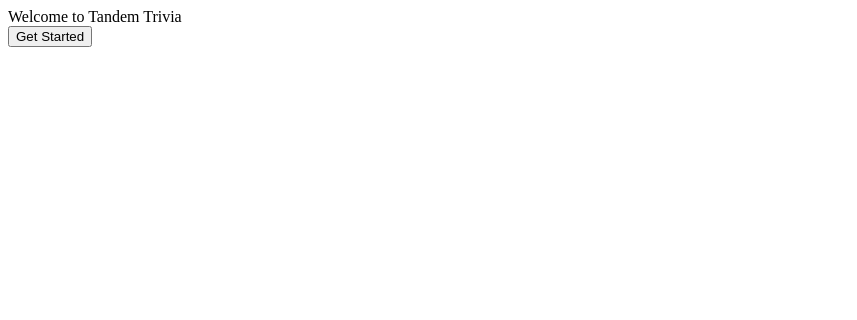
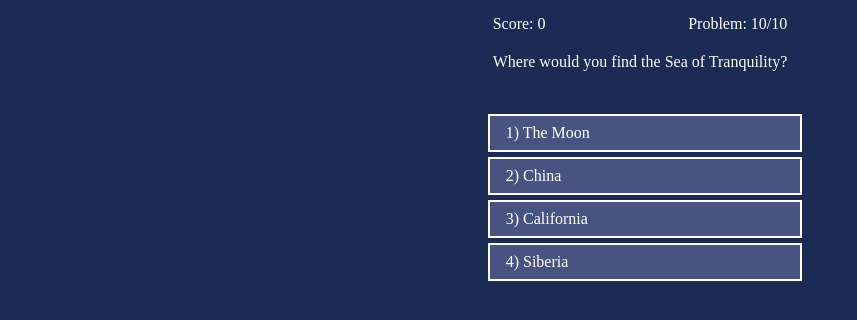
Before and after one commit to jsolis14/tandemCodingChallenge, a React (Create React App) app: page / in a window 1280 px wide. Shown: the top 320 px of the page, without its empty margins (0-857 px from the left). Built offline with nearby package versions, Linux system fonts and the light colour scheme.

Commit message:
added styling

```diff
--- a/public/index.html
+++ b/public/index.html
@@ -1,10 +1,13 @@
 <!DOCTYPE html>
 <html lang="en">
+
 <head>
   <meta charset="utf-8" />
   <title>Simple React App</title>
 </head>
-  <body>
+
+<body style='margin:0px; background-color:#1b2b54'>
   <div id="root"></div>
 </body>
+
 </html>
--- a/src/App.js
+++ b/src/App.js
@@ -1,7 +1,9 @@
 import React from 'react';
 import TriviaGame from './components/TriviaGame';
 
+
 function App() {
+
   return (
     <TriviaGame />
   );
--- a/src/components/AnswerChoices.js
+++ b/src/components/AnswerChoices.js
@@ -4,13 +4,10 @@ import ListItem from '@material-ui/core/ListItem';
 import { makeStyles } from '@material-ui/core/styles';
 
 const useStyles = makeStyles((theme) => ({
-    root: {
-        width: '100%',
-        maxWidth: 360,
-        backgroundColor: theme.palette.background.paper,
-    },
-    selected: {
-        backgroundColor: 'red'
+    answerChoice: {
+        border: '2px solid',
+        margin: '5px',
+        backgroundColor: '#485381'
     }
 }));
 
@@ -34,16 +31,17 @@ function getAnswerChoices(questionList, questionIdx) {
 
 
 export default function AnswerChoices({ questionList, questionIdx, setUserAnswer, userAnswer, submitPressed }) {
+    const classes = useStyles()
     const [selectedIdx, setSelectedIdx] = useState(null)
     const [answers, setAnswers] = useState([])
 
     const answerIsCorrectStyling = (idx) => {
         if (questionList[questionIdx].correct === answers[idx] && submitPressed) {
             console.log(questionList[questionIdx].correct, answers[selectedIdx])
-            return { backgroundColor: 'green' }
+            return { backgroundColor: '#4caf50' }
         } else if (submitPressed) {
 
-            return { backgroundColor: 'red' }
+            return { backgroundColor: '#f44336' }
         }
     }
 
@@ -64,7 +62,7 @@ export default function AnswerChoices({ questionList, questionIdx, setUserAnswer
     return (
         <List>
             {answers.map((ele, idx) => (
-                <ListItem button style={answerIsCorrectStyling(idx)} onClick={(event) => handleAnswerClick(event, idx)} selected={(selectedIdx === idx && userAnswer !== null) || submitPressed} value={idx} key={idx}>{`${idx + 1}) ${ele}`}</ListItem>
+                <ListItem button className={classes.answerChoice} style={answerIsCorrectStyling(idx)} onClick={(event) => handleAnswerClick(event, idx)} selected={(selectedIdx === idx && userAnswer !== null) || submitPressed} value={idx} key={idx}>{`${idx + 1}) ${ele}`}</ListItem>
             ))
             }
         </List >
--- a/src/components/EndScreen.js
+++ b/src/components/EndScreen.js
@@ -1,11 +1,56 @@
 import React from 'react'
+import { makeStyles } from '@material-ui/core/styles';
+import Button from '@material-ui/core/Button';
 
-export default function EndScreen({ score, resetGame }) {
+const useStyles = makeStyles((theme) => ({
+    root: {
+        color: '#ffffff',
+        display: 'flex',
+        flexDirection: 'column',
+        alignItems: 'center',
+        margin: 'auto',
+        fontFamily: 'Roboto Mono',
+        fontSize: '3rem',
+        [theme.breakpoints.up('xl')]: {
+            width: '1100px',
+        }
+    },
+    button: {
+        backgroundColor: '#009be5',
+        color: '#000000',
+        fontFamily: 'Roboto Mono',
+        margin: '5px',
+        '&:hover': {
+            backgroundColor: '#006db3',
+            borderColor: '#0062cc',
+            boxShadow: 'none',
+        },
+        '&:active': {
+            boxShadow: 'none',
+            backgroundColor: '#006db3',
+            borderColor: '#005cbf',
+        },
+    },
+    title: {
+        margin: '5px',
+        padding: '5px'
+    }
 
+}));
+
+export default function EndScreen({ score, resetGame, userAnswers }) {
+    const classes = useStyles();
     return (
-        <div>
-            <div>{`your score was ${score}`}</div>
-            <button onClick={resetGame}>Reset Game</button>
+        <div className={classes.root}>
+            <div>
+                <div>{`Your score was: ${score}`}</div>
+            </div>
+            <div>
+
+            </div>
+            <div>
+                <Button className={classes.button} onClick={resetGame}>Reset Game</Button>
+            </div>
         </div>
     )
 }
--- a/src/components/StartScreen.js
+++ b/src/components/StartScreen.js
@@ -1,11 +1,48 @@
 import React from 'react'
+import { makeStyles } from '@material-ui/core/styles';
+import Button from '@material-ui/core/Button';
+const useStyles = makeStyles((theme) => ({
+    root: {
+        color: '#ffffff',
+        display: 'flex',
+        flexDirection: 'column',
+        alignItems: 'center',
+        margin: 'auto',
+        fontFamily: 'Roboto Mono',
+        fontSize: '3rem',
+        [theme.breakpoints.up('xl')]: {
+            width: '1100px',
+        }
+    },
+    button: {
+        backgroundColor: '#009be5',
+        color: '#000000',
+        fontFamily: 'Roboto Mono',
+        margin: '5px',
+        '&:hover': {
+            backgroundColor: '#006db3',
+            borderColor: '#0062cc',
+            boxShadow: 'none',
+        },
+        '&:active': {
+            boxShadow: 'none',
+            backgroundColor: '#006db3',
+            borderColor: '#005cbf',
+        },
+    },
+    title: {
+        margin: '5px',
+        padding: '5px'
+    }
+
+}));
 
 export default function StartScreen({ setQuestionIdx }) {
-
+    const classes = useStyles();
     return (
-        <div>
-            <div>Welcome to Tandem Trivia</div>
-            <button onClick={() => setQuestionIdx(0)}>Get Started</button>
+        <div className={classes.root}>
+            <div className={classes.title}>Welcome to Tandem Trivia</div>
+            <Button className={classes.button} onClick={() => setQuestionIdx(0)}>Get Started</Button>
         </div>
     )
 }
--- a/src/components/TriviaGame.js
+++ b/src/components/TriviaGame.js
@@ -4,6 +4,58 @@ import AnswerChoices from './AnswerChoices';
 import EndScreen from './EndScreen';
 import Question from './Question';
 import StartScreen from './StartScreen';
+import Button from '@material-ui/core/Button';
+import { makeStyles } from '@material-ui/core/styles';
+
+const useStyles = makeStyles((theme) => ({
+    root: {
+        color: '#ffffff',
+        display: 'flex',
+        flexDirection: 'column',
+        alignItems: 'center',
+        padding: '5px',
+        margin: 'auto',
+        fontFamily: 'Roboto Mono',
+        [theme.breakpoints.up('xl')]: {
+            width: '1100px',
+        }
+    },
+    button: {
+        backgroundColor: '#009be5',
+        color: '#000000',
+        '&:hover': {
+            backgroundColor: '#006db3',
+            borderColor: '#0062cc',
+            boxShadow: 'none',
+        },
+        '&:active': {
+            boxShadow: 'none',
+            backgroundColor: '#006db3',
+            borderColor: '#005cbf',
+        },
+        '&:focus': {
+            // boxShadow: '0 0 0 0.2rem rgba(0,123,255,.5)',
+        }
+    },
+    scoreBoard: {
+        display: 'flex',
+        justifyContent: 'space-between',
+        margin: '5px',
+        padding: '5px'
+    },
+    response: {
+        margin: '5px',
+        padding: '5px'
+    },
+    question: {
+        margin: '5px',
+        padding: '5px'
+    },
+    gameContainer: {
+        display: 'flex',
+        flexDirection: 'column'
+    }
+}));
 
 function getRandomInt(max) {
     return Math.floor(Math.random() * Math.floor(max));
@@ -23,11 +75,12 @@ const answerIsCorrect = (questionList, questionIdx, answer) => questionList[ques
 
 
 export default function TriviaGame() {
+    const classes = useStyles();
     const [score, setScore] = useState(0)
     const [questionList, setQuestionList] = useState([])
-    const [questionIdx, setQuestionIdx] = useState(null)
+    const [questionIdx, setQuestionIdx] = useState(9)
     const [userAnswer, setUserAnswer] = useState(null)
-
+    const [userAnswers, setUserAnswers] = useState([])
     const [submitPressed, setSubmitPressed] = useState(false)
     const [responseMessage, setResponseMessage] = useState('')
 
@@ -38,6 +91,7 @@ export default function TriviaGame() {
         setUserAnswer(null)
         setSubmitPressed(false)
         setResponseMessage('')
+        setUserAnswers([])
     }
 
     function handleNextQuestion() {
@@ -55,6 +109,7 @@ export default function TriviaGame() {
             setResponseMessage(`Better luck next time. The correct answer was ${questionList[questionIdx].correct}`)
         }
         setSubmitPressed(true)
+        setUserAnswers([...userAnswers, userAnswer])
     }
 
     useEffect(() => {
@@ -69,23 +124,29 @@ export default function TriviaGame() {
         return <StartScreen setQuestionIdx={setQuestionIdx} />
     } else if (questionIdx <= 9) {
         return (
-            <div>
-                <div>
+            <div className={classes.root}>
+                <div className={classes.gameContainer}>
+                    <div className={classes.scoreBoard}>
                         <div>Score: {score}</div>
                         <div>Problem: {questionIdx + 1}/10 </div>
                     </div>
-
+                    <div className={classes.question}>
                         <Question questionList={questionList} questionIdx={questionIdx} />
+                    </div>
+                    <div className={classes.response}>
                         <div>{responseMessage}</div>
+                    </div>
                     <AnswerChoices questionList={questionList} questionIdx={questionIdx} setUserAnswer={setUserAnswer} userAnswer={userAnswer} submitPressed={submitPressed} />
                     <div>
-                    {userAnswer && !submitPressed ? <button onClick={handleSubmit}>Submit Answer</button> : <></>}
-                    {userAnswer && submitPressed ? <button onClick={handleNextQuestion}>Next Question</button> : <></>}
+                        {userAnswer && !submitPressed ? <Button className={classes.button} onClick={handleSubmit}>Submit Answer</Button> : <></>}
+                        {userAnswer && submitPressed ? <Button className={classes.button} onClick={handleNextQuestion}>Next Question</Button> : <></>}
                     </div>
+                </div>
+
             </div>
         )
     } else {
-        return <EndScreen score={score} resetGame={resetGame} />
+        return <EndScreen score={score} resetGame={resetGame} userAnswers={userAnswers} questionList={questionList} />
     }
 
 
```
Lines whose indentation alone changed are shown as unchanged.
